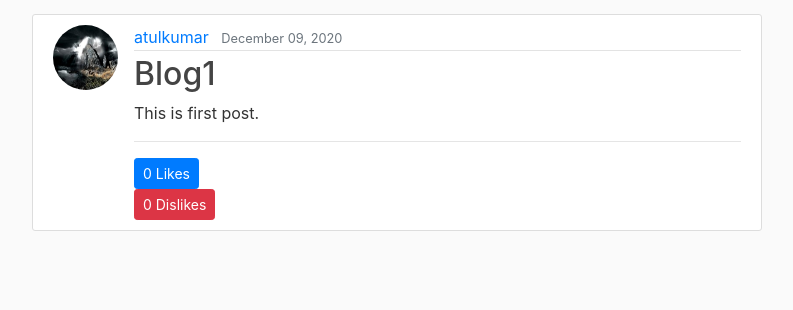
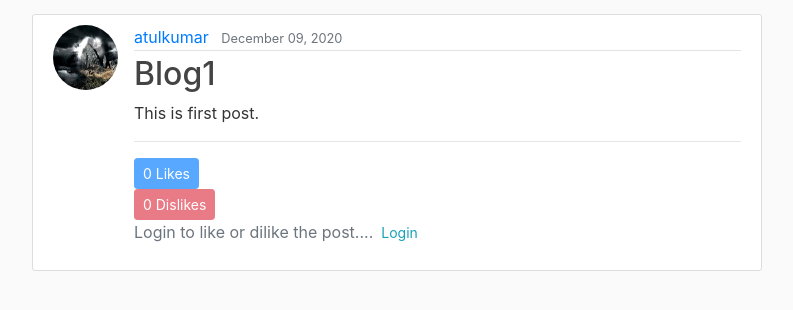
Before and after one commit to Atulkumar21/blog, a Django app: page /post/1/ in a window 1280 px wide. Shown: the part 66-376 px from the top of the page, without its empty margins (53-846 px from the left). Run offline with Django 3.2, Linux system fonts and the light colour scheme; data comes from the database, SQL or seed files in the repository; both versions use the stored data as it was after the commit; data that the repository does not hold is empty; some libraries are stand-ins or nearby versions.

Commit message:
Added styling to like and dislike functionality in blog.

```diff
--- a/blog/templates/blog/post_detail.html
+++ b/blog/templates/blog/post_detail.html
@@ -17,6 +17,7 @@
         <p class="article-content">{{ object.content }}</p>
         <hr>
         <div>
+            {% if user.is_authenticated %}
             <form action="{% url 'post-like' post.pk %}" method="post">
                 {% csrf_token %}
                 <button type="submit" name="post_id" value="{{ post.id }}" class="btn btn-primary btn-sm">{{object.total_likes}} Like{{object.total_likes|pluralize}}</button>
@@ -25,6 +26,17 @@
                 {% csrf_token %}
                 <button type="submit" name="post_id" value="{{ post.id }}" class="btn btn-danger btn-sm">{{object.total_dislikes}} Dislike{{object.total_dislikes|pluralize}}</button>
             </form>
+            {% else %}
+            <form action="{% url 'post-like' post.pk %}" method="post">
+                {% csrf_token %}
+                <button type="submit" name="post_id" value="{{ post.id }}" class="btn btn-primary btn-sm" disabled>{{object.total_likes}} Like{{object.total_likes|pluralize}}</button>
+            </form>
+            <form action="{% url 'post-dislike' post.pk %}" method="post">
+                {% csrf_token %}
+                <button type="submit" name="post_id" value="{{ post.id }}" class="btn btn-danger btn-sm" disabled>{{object.total_dislikes}} Dislike{{object.total_dislikes|pluralize}}</button>
+            </form>
+            <p class="text-muted">Login to like or dilike the post....<a class="btn-sm btn-outline-info" href="{% url 'login' %}">Login</a></p>
+            {% endif %}
         </div>
     </div>
 </article>
--- a/blog/views.py
+++ b/blog/views.py
@@ -2,6 +2,8 @@ from django.shortcuts import render, get_object_or_404
 from django.contrib.auth.models import User
 from django.http import HttpResponseRedirect
 from django.urls import reverse
+from django.contrib import messages
+from django.contrib.auth.decorators import login_required
 from .models import *
 from django.contrib.auth.mixins import LoginRequiredMixin, UserPassesTestMixin
 from django.views.generic import (
@@ -13,38 +15,43 @@ from django.views.generic import (
 )
 
 
+@login_required
 def like_post(request, pk):
     post=get_object_or_404(Post, id=request.POST.get('post_id'))
     liked= False
-    #disliked= False
 
     if not post.likes.filter(id= request.user.id).exists() and post.dislikes.filter(id= request.user.id).exists():
         post.dislikes.remove(request.user)
         post.likes.add(request.user)
         liked= False
+        messages.success(request,f'You liked this post')
     elif post.likes.filter(id= request.user.id).exists():
         post.likes.remove(request.user)
         liked=False
+        messages.success(request,f'Removed from liked post')
     elif not post.dislikes.filter(id= request.user.id).exists():
         post.likes.add(request.user)
         liked= True
+        messages.success(request,f'You liked this post')
     return HttpResponseRedirect(reverse('post-detail', args=[str(pk)]))
 
-
+@login_required
 def dislike_post(request, pk):
     post=get_object_or_404(Post, id=request.POST.get('post_id'))
     disliked= False
-    #liked=False
     if not post.dislikes.filter(id= request.user.id).exists() and post.likes.filter(id= request.user.id).exists():
         post.likes.remove(request.user)
         post.dislikes.add(request.user)
         liked= False
+        messages.success(request,f'You disliked this post')
     elif post.dislikes.filter(id= request.user.id).exists():
         post.dislikes.remove(request.user)
         disliked=False
+        messages.success(request,f'Removed from disliked post')
     elif not post.likes.filter(id= request.user.id).exists():
         post.dislikes.add(request.user)
         disliked= True
+        messages.success(request,f'You disliked this post')
     return HttpResponseRedirect(reverse('post-detail', args=[str(pk)]))
 
 
```
Also changed, not shown: db.sqlite3.
